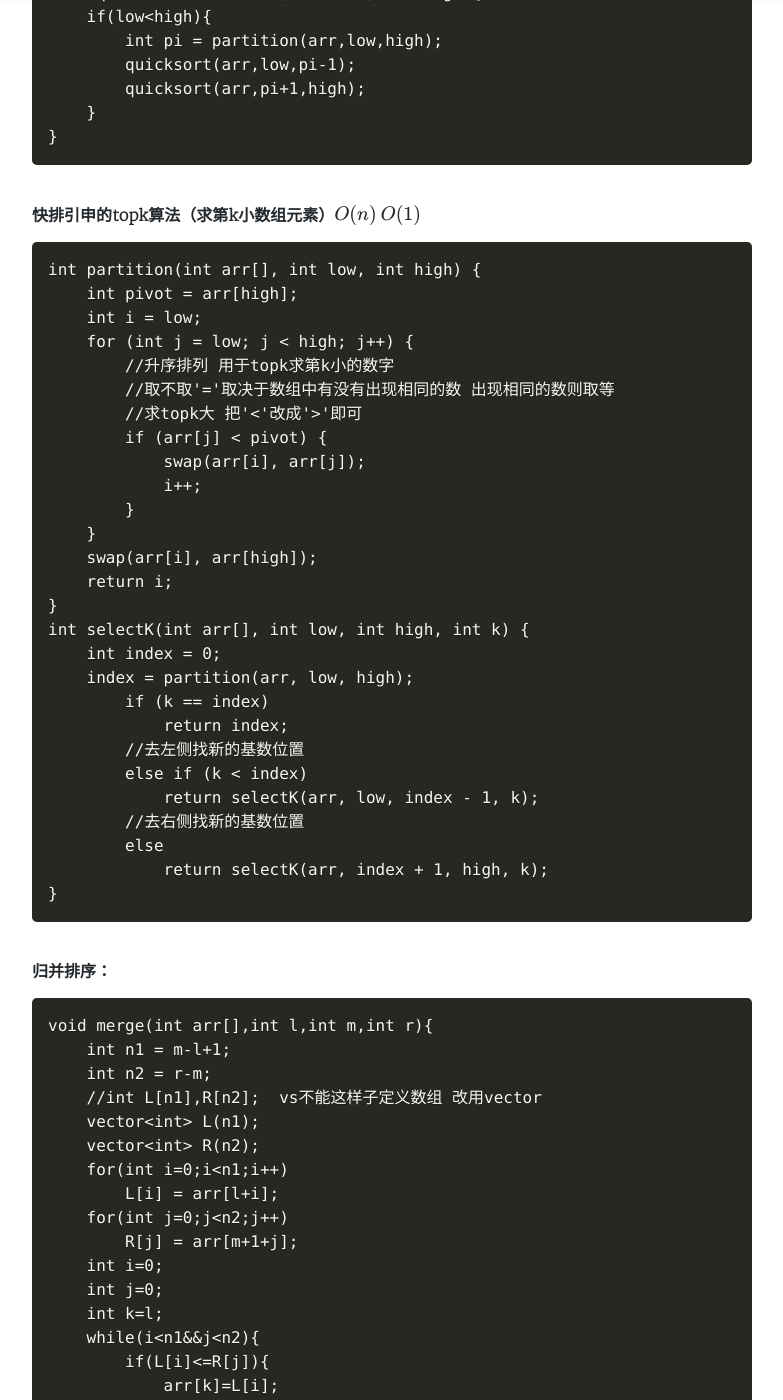
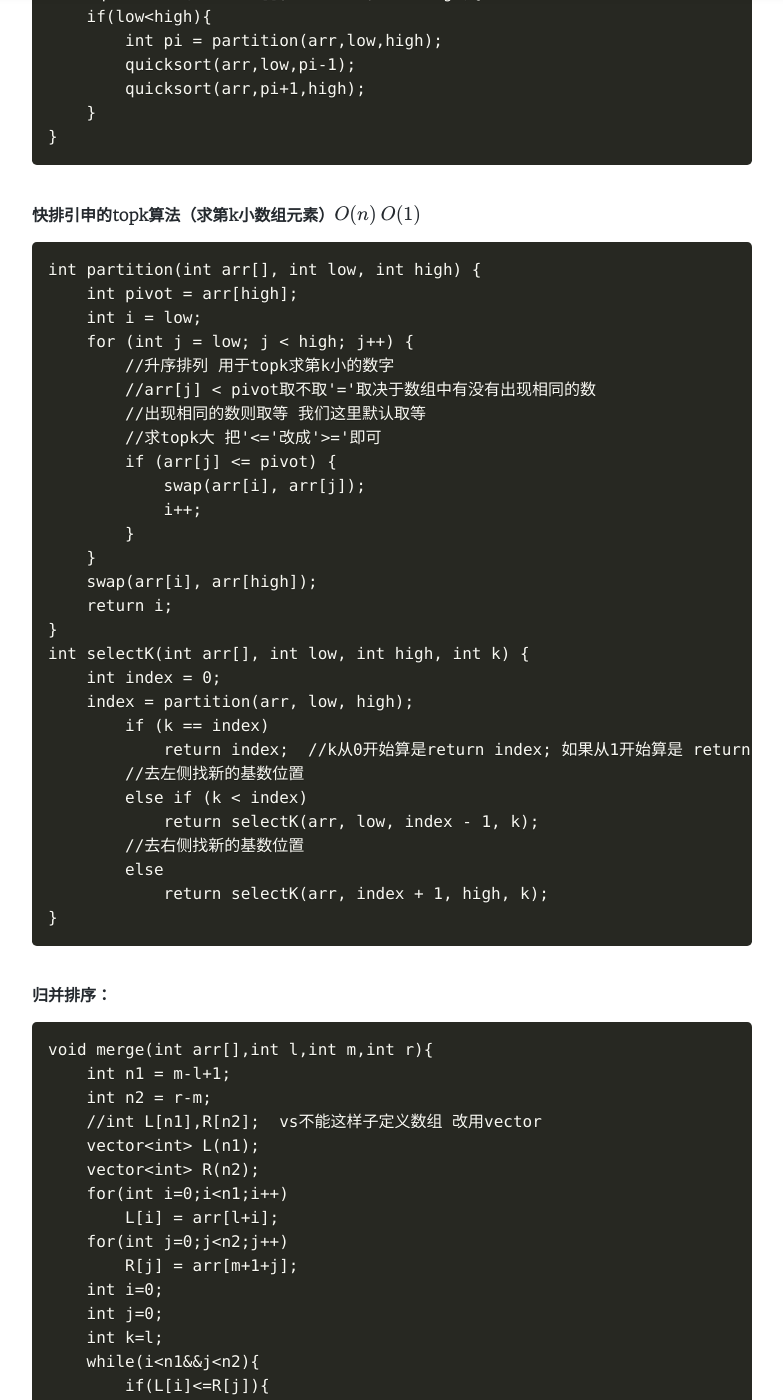
Before and after one commit to geekgitcode/geekgitcode.github.io, a Jekyll site: the page built from _posts/2020-10-23-sort.md, in a window 1280 px wide and 1400 px high, scrolled down 938 px. Shown: the whole window, without its empty margins (248-1031 px from the left). Built offline with Jekyll 4.4.1, drawn with Linux system fonts in a browser that asks for light colours; nearby versions of some CDN libraries; formulas are drawn with MathJax 3; a style sheet for code colours, icons or effects is not loaded.

Commit message:
Update 2020-10-23-sort.md

```diff
--- a/_posts/2020-10-23-sort.md
+++ b/_posts/2020-10-23-sort.md
@@ -45,9 +45,10 @@
 	int i = low;
 	for (int j = low; j < high; j++) {
 		//升序排列 用于topk求第k小的数字
-        //取不取'='取决于数组中有没有出现相同的数 出现相同的数则取等
-        //求topk大 把'<'改成'>'即可
-		if (arr[j] < pivot) {
+        //arr[j] < pivot取不取'='取决于数组中有没有出现相同的数
+        //出现相同的数则取等 我们这里默认取等
+        //求topk大 把'<='改成'>='即可
+		if (arr[j] <= pivot) {
 			swap(arr[i], arr[j]);
 			i++;
 		}
@@ -59,7 +60,7 @@
 	int index = 0;
 	index = partition(arr, low, high);
 		if (k == index)
-			return index;
+			return index;  //k从0开始算是return index; 如果从1开始算是 return index-1;
     	//去左侧找新的基数位置
 		else if (k < index)
 			return selectK(arr, low, index - 1, k);
```
